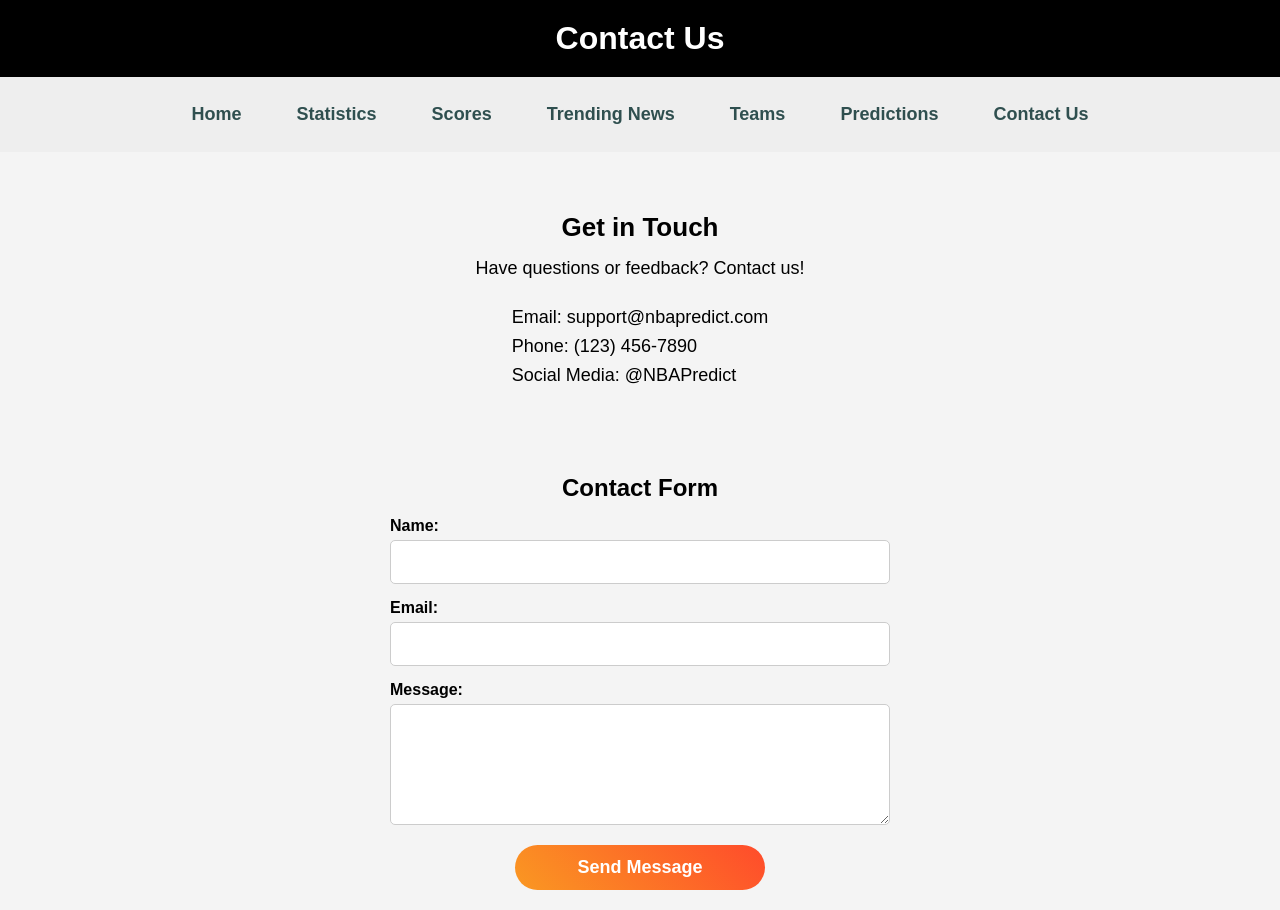
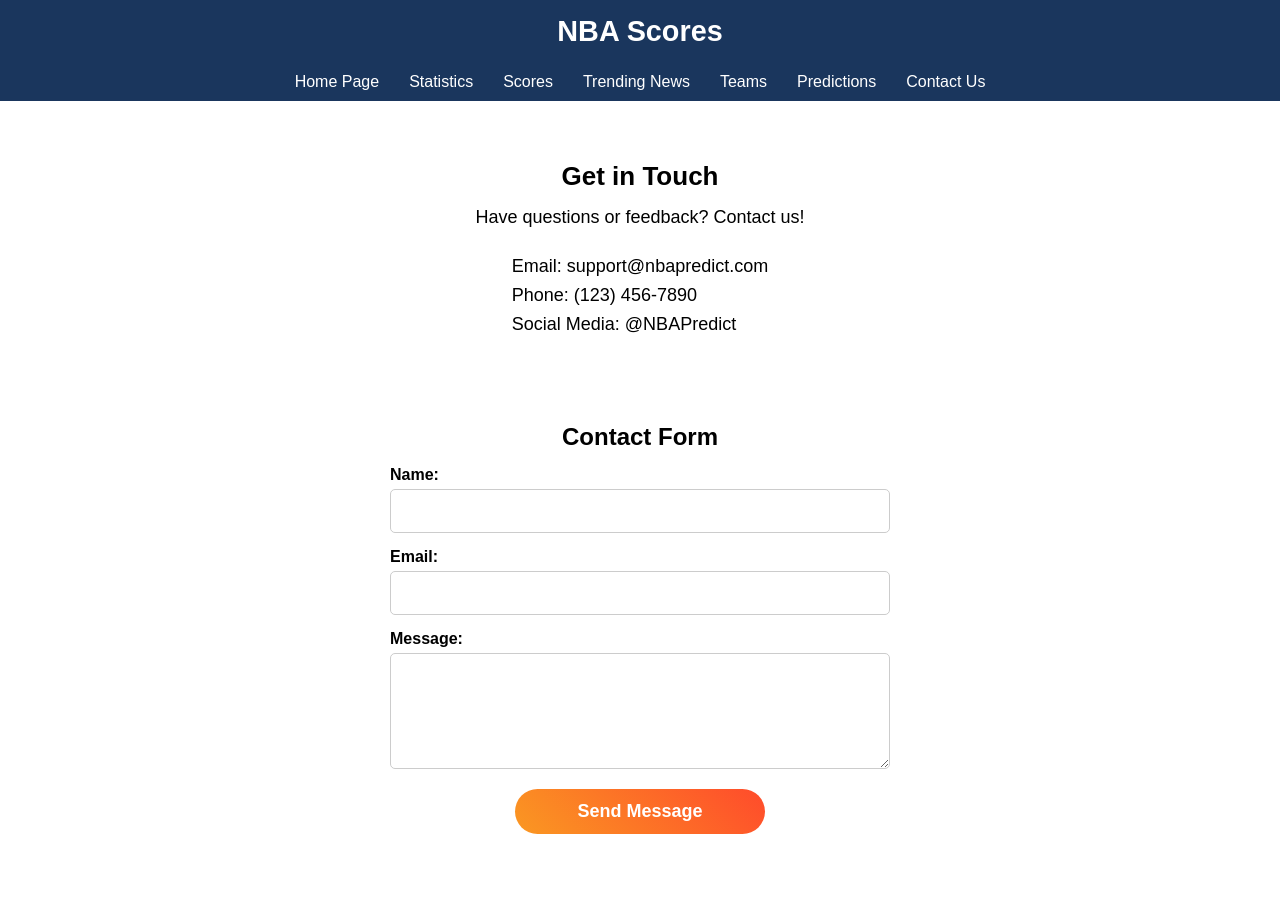
Before and after one commit to BillingtonDev/NBAPredictionsWebsite, a Node project: template frontend/views/contactus.ejs in a window 1280 px wide. After the commit the page ends 834 px from the top, so only its background shows below. Run offline with Node 20 templates, Linux system fonts and the light colour scheme; the template is opened without the code that fills it, so the values that code supplies are empty.

Commit message:
contact us page nav bar adjustment

```diff
--- a/frontend/public/contactus.css
+++ b/frontend/public/contactus.css
@@ -2,43 +2,64 @@
     box-sizing: border-box;
     margin: 0;
     padding: 0;
+    font-family: Arial, Helvetica, sans-serif;
 }
 
-body {
-    font-family: Arial, Helvetica, sans-serif;
-    background-color: #f4f4f4;
-    width: 100%;
-    height: 100vh; /* Make sure the body takes full viewport height */
+
+header {
+    background: #1a365d;
+    color: white;
+    padding: 0;
+    position: relative;
+    text-align: center;
 }
 
-/* Header */
-.header {
-    text-align: center;
-    padding: 20px;
-    background: black;
-    color: white;
+header h1 {
+    margin: 0;
+    padding: 15px 20px;
+    font-size: 1.8rem;
 }
 
-/* Navbar */
-.navbar {
+
+nav {
+    background-color: #1a365d;
+    width: 100%;
     display: flex;
     justify-content: center;
-    gap: 15px;
-    background-color: #eee;
-    padding: 15px;
 }
 
-.navbar a {
-    text-decoration: none;
-    color: darkslategray;
-    padding: 12px 20px;
-    font-size: 18px;
-    font-weight: bold;
+nav ul {
+    display: flex;
+    list-style: none;
+    padding: 0;
+    margin: 0;
+    justify-content: center;
 }
 
-.navbar a:hover {
-    background-color: #ddd;
-    color: black;
+nav li {
+    padding: 0;
+}
+
+
+nav a {
+    color: white;
+    text-decoration: none;
+    padding: 10px 15px;
+    display: block;
+    transition: background-color 0.3s;
+    background-color: transparent;
+}
+
+
+nav a:hover {
+    background-color: rgba(255, 255, 255, 0.2);
+}
+
+
+
+
+nav a.active:hover {
+    background-color: rgba(255, 255, 255, 0.2);
 }
 
 /* Main container with full height */
--- a/frontend/views/contactus.ejs
+++ b/frontend/views/contactus.ejs
@@ -7,20 +7,20 @@
     <link rel="stylesheet" href="/contactus.css" />
   </head>
   <body>
-    <div class="container">
-      <div class="header">
-        <h1>Contact Us</h1>
-      </div>
-
-      <div class="navbar">
-        <a href="/">Home</a>
-        <a href="/statistics">Statistics</a>
-        <a href="/scores">Scores</a>
-        <a href="/trending">Trending News</a>
-        <a href="/teams">Teams</a>
-        <a href="/predictions">Predictions</a>
-        <a href="/contactus">Contact Us</a>
-      </div>
+    <header>
+      <h1 class="header-title">NBA Scores</h1>
+      <nav>
+          <ul>
+              <li><a href="/">Home Page</a></li>
+              <li><a href="/statistics">Statistics</a></li>
+              <li><a href="/scores" class="active">Scores</a></li>
+              <li><a href="/trending">Trending News</a></li>
+              <li><a href="/teams">Teams</a></li>
+              <li><a href="/predictions">Predictions</a></li>
+              <li><a href="/contactus">Contact Us</a></li>
+          </ul>
+      </nav>
+  </header>
 
       <div class="content">
         <div class="side">
```
